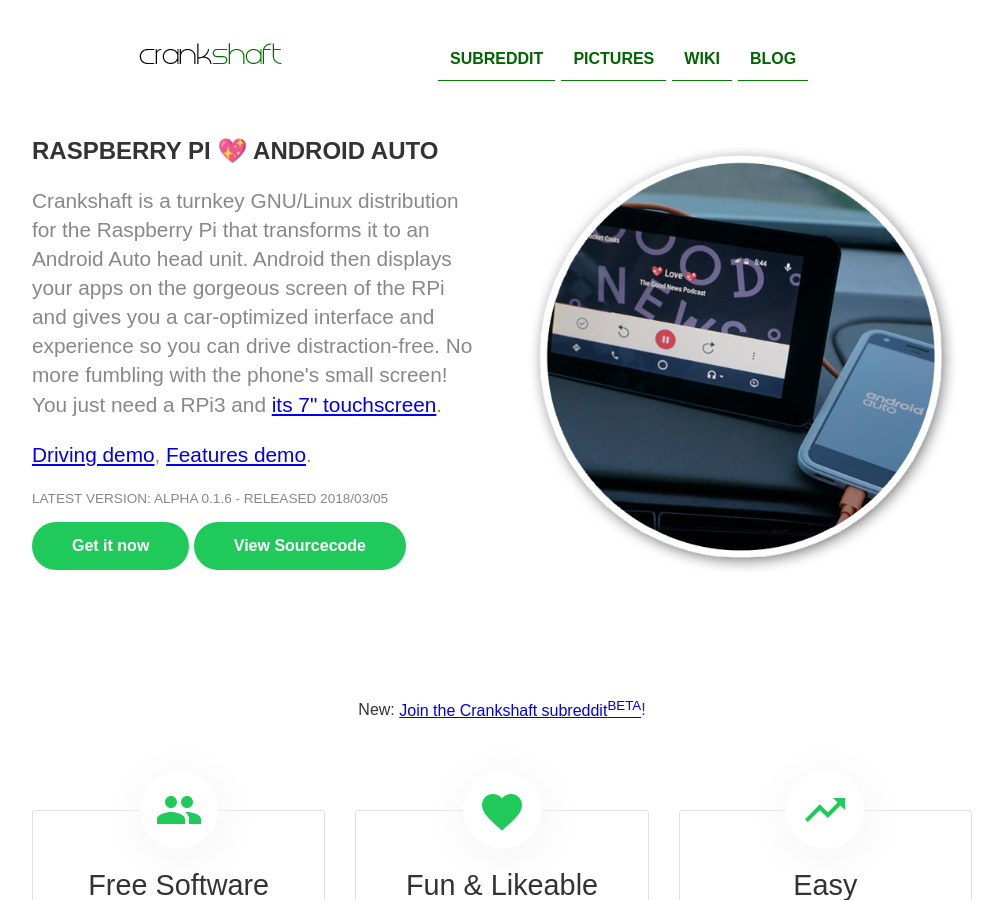
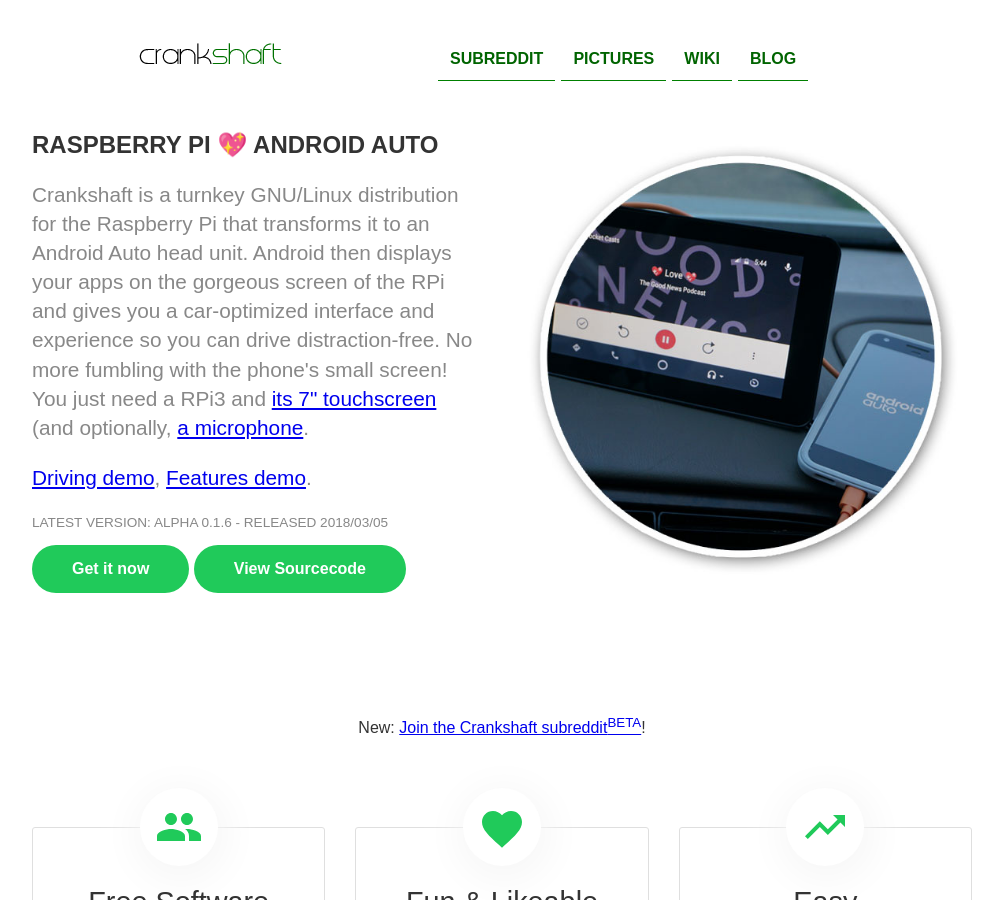
Before and after one commit to opencardev/getcrankshaft.github.io, a Jekyll site: the page built from index.html, in a window 1280 px wide and 900 px high. Shown: the whole window, without its empty margins (138-1141 px from the left). Built offline with Jekyll 4.4.1, drawn with Linux system fonts in a browser that asks for light colours.

Commit message:
[site] mentions you need a mic

```diff
--- a/index.html
+++ b/index.html
@@ -7,7 +7,7 @@
 		<div class="column">
 			<div>
 				<div class="maintitle">raspberry pi 💖 android auto</div>
-				<p>Crankshaft is a turnkey GNU/Linux distribution for the Raspberry Pi that transforms it to an Android Auto head unit. Android then displays your apps on the gorgeous screen of the RPi and gives you a car-optimized interface and experience so you can drive distraction-free. No more fumbling with the phone's small screen!<br />You just need a RPi3 and <a href="https://www.raspberrypi.org/products/raspberry-pi-touch-display/">its 7" touchscreen</a>.</p><p><a href="https://youtu.be/oq1TR78kpL4" target="_blank">Driving demo</a>, <a href="https://youtu.be/tFEpfuDBDjM" target="_blank">Features demo</a>.</p>
+				<p>Crankshaft is a turnkey GNU/Linux distribution for the Raspberry Pi that transforms it to an Android Auto head unit. Android then displays your apps on the gorgeous screen of the RPi and gives you a car-optimized interface and experience so you can drive distraction-free. No more fumbling with the phone's small screen!<br />You just need a RPi3 and <a href="https://www.raspberrypi.org/products/raspberry-pi-touch-display/" target="_blank">its 7" touchscreen</a> (and optionally, <a href="https://github.com/htruong/crankshaft/wiki/Hidden-tips,-tricks,-settings,-etc." target="_blank">a microphone</a>.</p><p><a href="https://youtu.be/oq1TR78kpL4" target="_blank">Driving demo</a>, <a href="https://youtu.be/tFEpfuDBDjM" target="_blank">Features demo</a>.</p>
 				<p class="subtitle">Latest version: Alpha 0.1.6 - Released 2018/03/05</p>
 				<div class="button">
 					<a href="https://github.com/htruong/crankshaft/releases" target="_blank">Get it now</a> <a href="https://github.com/htruong/crankshaft" target="_blank">View Sourcecode</a>
```
